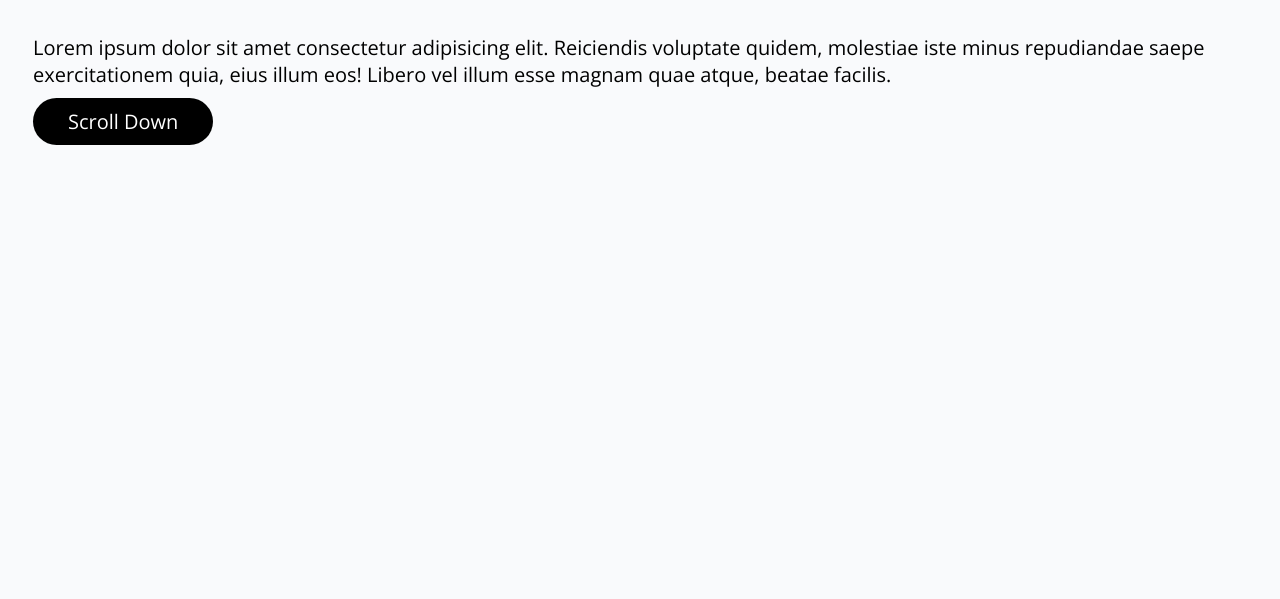
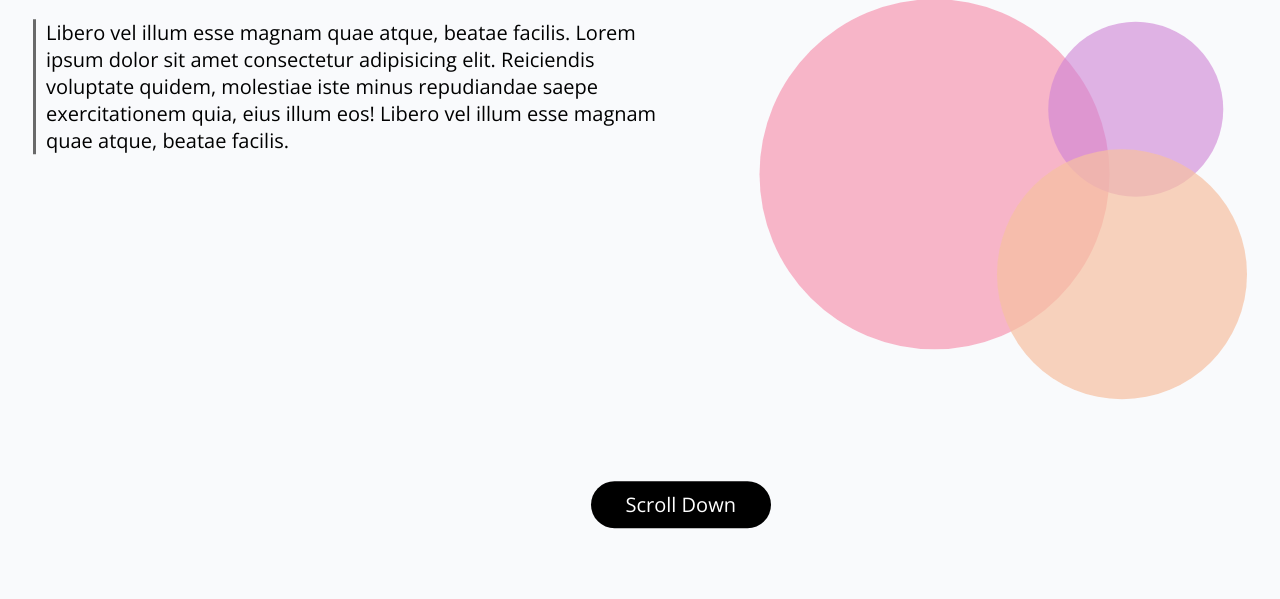
Before and after one commit to anthenywells/chirpus-inc, a plain HTML site: page index.html in a window 1280 px wide. Shown: the part 300-899 px from the top of the page. Before the commit the page ends 800 px from the top, so only its background shows below. Drawn offline with nearby package versions, Linux system fonts and the light colour scheme.

Commit message:
Positioned circles began scroll button position

```diff
--- a/css/style.css
+++ b/css/style.css
@@ -25,7 +25,6 @@ a {
 	border-radius: 25px;
 	background-color:#000000;
 	padding: 10px 35px;
-	width: 25px;
 }
 
 .nav__bar {
@@ -38,25 +37,63 @@ a {
 main {
     position: relative;
     top: 50%;
-    transform: translateY(75%);
+    transform: translateY(15%);
     margin-left: 25px;
+    display: inline-block;
 }
-
+.section1 {
+    float:left;
+}
 .logo__big {
     font-size: 2em;
     font-weight: bold;
 }
 
+p:last-child {
+    width: 50%;
+    border-left: #69696a solid 3px;
+    padding-left: 10px;
+}
 
+.section2 {
+    float: right;
+}
+/* CIRCLES  */
 
-
-
-/* .circle1, .circle2, .circle3 {
-    height: 200px;
-    width: 200px;
+.circle1, .circle2, .circle3 {
     border-radius: 50%;
 }
 
 .circle1 {
-    background-color: aquamarine;
-} */
+    background-color: rgba(247, 136, 167, 0.6);
+    height: 350px;
+    width: 350px;
+    float: right;
+    position: absolute;
+    transform: translate(-75%, -50%);
+    z-index: 1;
+}
+.circle2 {
+    background-color: rgba(247, 193, 162, 0.7);
+    height: 250px;
+    width: 250px;
+    position: relative;
+    transform: translate(-10%, -10%);
+    z-index: 3;
+}
+.circle3 {
+    background-color: rgba(207, 130, 213, 0.6);
+    height: 175px;
+    width: 175px;
+    position: relative;
+    transform: translate(15%, -230%);
+    z-index: 2;
+}
+
+/* SCROLL BUTTON  */
+
+#scroll {
+    position:absolute;
+    bottom:10%;
+    left: 45%;
+}
--- a/index.html
+++ b/index.html
@@ -21,16 +21,16 @@
     </header>
 
     <main>
+        <section class="section1">
         <p class="logo__big">chirpus inc.</p>
-        <section>
-        <p>Lorem ipsum dolor sit amet consectetur adipisicing elit. Reiciendis voluptate quidem, molestiae iste minus repudiandae saepe exercitationem quia, eius illum eos! Libero vel illum esse magnam quae atque, beatae facilis.</p>
+        <p>Libero vel illum esse magnam quae atque, beatae facilis. Lorem ipsum dolor sit amet consectetur adipisicing elit. Reiciendis voluptate quidem, molestiae iste minus repudiandae saepe exercitationem quia, eius illum eos! Libero vel illum esse magnam quae atque, beatae facilis.</p>
         </section>
-        <section>
+        <section class="section2">
             <div class="circle1"></div>
             <div class="circle2"></div>
             <div class="circle3"></div>
         </section>
-        <a href="" class="buttons">Scroll Down</a>
+        <a href="" class="buttons" id="scroll">Scroll Down</a>
     </main>
 
 
```
